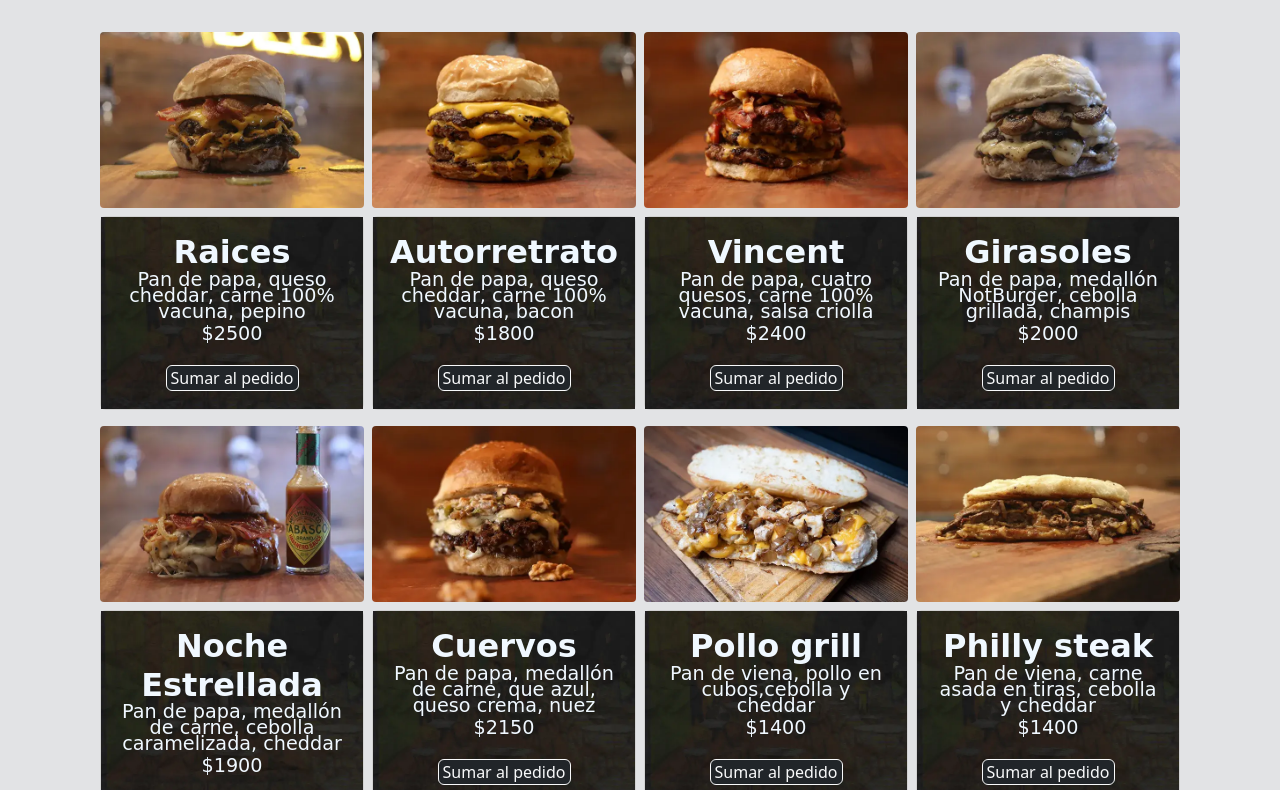
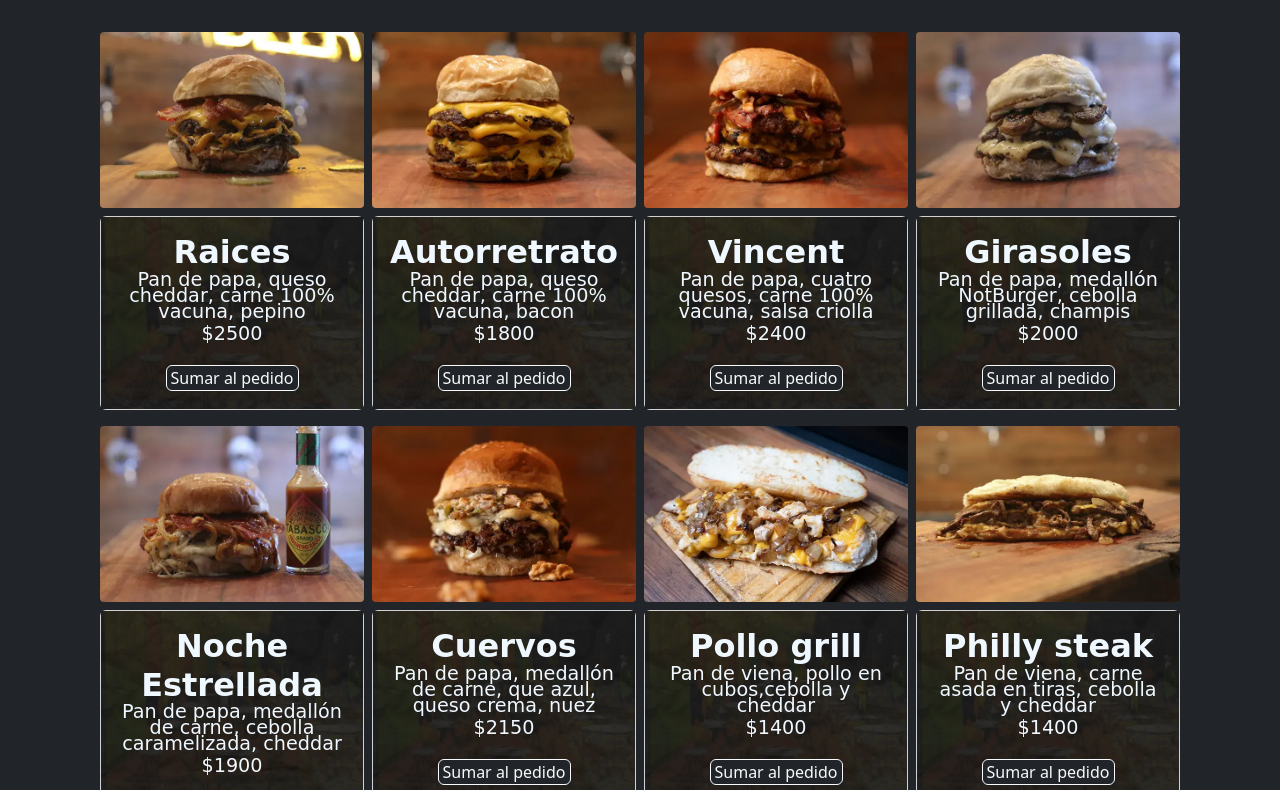
Before and after one commit to Setsky95/JS-BASE-SITE-BURGERS, a plain HTML site: page index.html in a window 1280 px wide. Shown: the part 502-1292 px from the top of the page. Drawn offline with nearby package versions, Linux system fonts and the light colour scheme; files whose address does not match are found by name; a web font is replaced by a local one.

Commit message:
Update index.html

```diff
--- a/index.html
+++ b/index.html
@@ -16,7 +16,7 @@
         <script src="app3.js"></script>
     </head>
 
-        <body class="bg-secondary-subtle">
+        <body class="bg-dark">
             <div   class=" d-flex flex-column flex-md-row text-center flex-row fondo_portada justify-content-evenly align-items-center contenedor-portada-index" >
                 <div class="d-flex contenedor-boton-portada">
                   <a class="btn btn-grow-animation btn-outline-light px-3 py-1 texto-web d-none d-lg-block  d-md-block" href="https://bit.ly/Contacto-Vangogh"> <h6 class="m-0">CONTACTANOS</h6></a>
```
